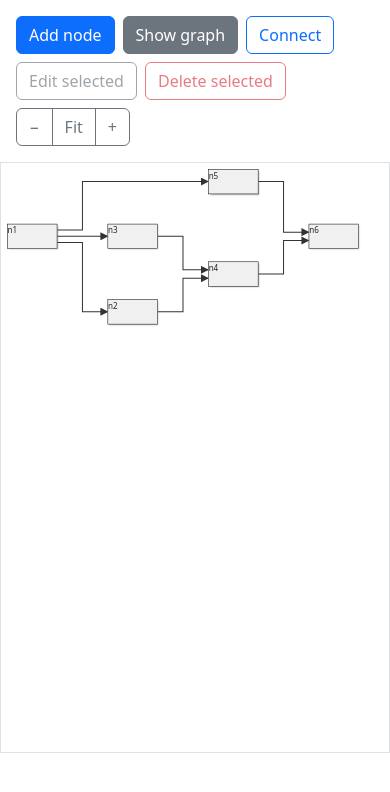
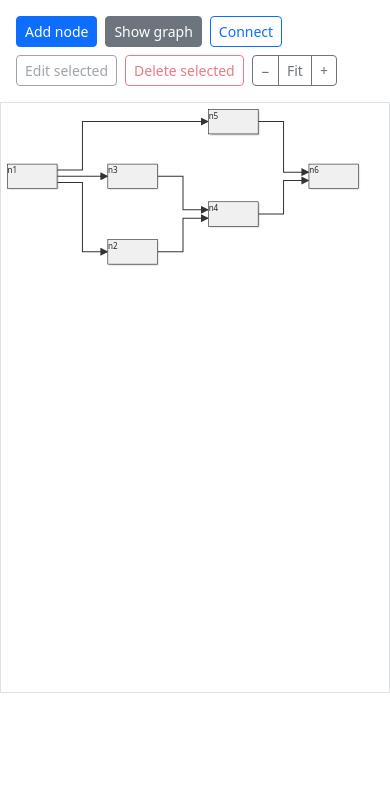
Before and after one commit to hiimalexjgarcia/jsplumb-elkjs-test, a website built with Vite: page src/index.html in a window 390 px wide. Built offline with nearby package versions, Linux system fonts and the light colour scheme; what @jsplumb/browser-ui would draw is missing.

Commit message:
Use responsive Bootstrap toolbar button sizes
Use Bootstrap small buttons on mobile and restore standard sizing at wider breakpoints.

Co-authored-by: Copilot <223556219+Copilot@users.noreply.github.com>

```diff
--- a/src/index.html
+++ b/src/index.html
@@ -9,21 +9,21 @@
   <body>
     <main id="graph-editor">
       <div class="d-flex flex-wrap align-items-center gap-2 m-3 graph-toolbar">
-        <button id="add-node" class="btn btn-primary" type="button">Add node</button>
-        <button id="show-graph" class="btn btn-secondary" type="button">Show graph</button>
-        <button id="connect-mode" class="btn btn-outline-primary" type="button" aria-pressed="false">
+        <button id="add-node" class="btn btn-sm btn-primary" type="button">Add node</button>
+        <button id="show-graph" class="btn btn-sm btn-secondary" type="button">Show graph</button>
+        <button id="connect-mode" class="btn btn-sm btn-outline-primary" type="button" aria-pressed="false">
           Connect
         </button>
-        <button id="edit-selected" class="btn btn-outline-secondary" type="button" disabled>
+        <button id="edit-selected" class="btn btn-sm btn-outline-secondary" type="button" disabled>
           Edit selected
         </button>
-        <button id="delete-selected" class="btn btn-outline-danger" type="button" disabled>
+        <button id="delete-selected" class="btn btn-sm btn-outline-danger" type="button" disabled>
           Delete selected
         </button>
         <div class="btn-group" role="group" aria-label="Graph zoom">
-          <button id="zoom-out" class="btn btn-outline-secondary" type="button" aria-label="Zoom out">−</button>
-          <button id="fit-graph" class="btn btn-outline-secondary" type="button">Fit</button>
-          <button id="zoom-in" class="btn btn-outline-secondary" type="button" aria-label="Zoom in">+</button>
+          <button id="zoom-out" class="btn btn-sm btn-outline-secondary" type="button" aria-label="Zoom out">−</button>
+          <button id="fit-graph" class="btn btn-sm btn-outline-secondary" type="button">Fit</button>
+          <button id="zoom-in" class="btn btn-sm btn-outline-secondary" type="button" aria-label="Zoom in">+</button>
         </div>
         <span id="graph-action-status" class="small text-secondary" role="status" aria-live="polite"></span>
       </div>
--- a/src/scss/_graph-canvas.scss
+++ b/src/scss/_graph-canvas.scss
@@ -107,10 +107,6 @@ graph-node.graph-node-selected {
 }
 
 @media (pointer: coarse) {
-    .graph-toolbar .btn {
-        min-height: 44px;
-    }
-
     .graph-endpoint {
         opacity: 0.5;
     }
@@ -119,3 +115,12 @@ graph-node.graph-node-selected {
         stroke-width: 4px;
     }
 }
+
+@media (min-width: 768px) {
+    .graph-toolbar .btn-sm {
+        --bs-btn-padding-y: 0.375rem;
+        --bs-btn-padding-x: 0.75rem;
+        --bs-btn-font-size: 1rem;
+        --bs-btn-border-radius: var(--bs-border-radius);
+    }
+}
```
